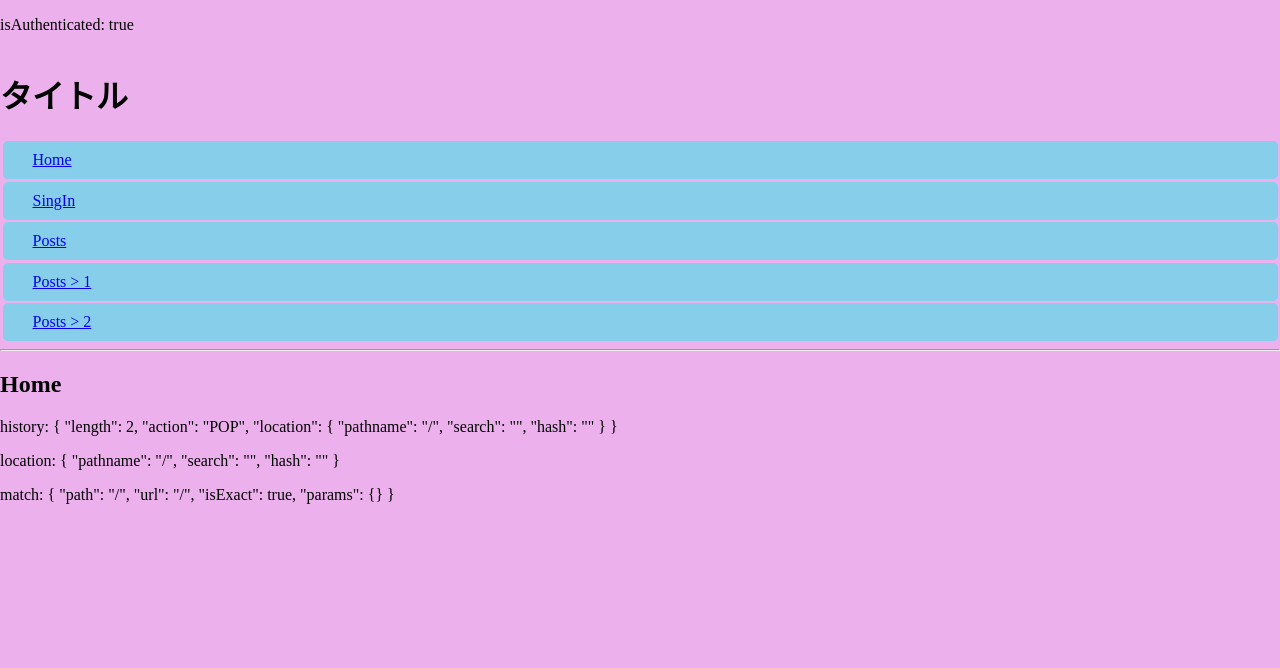
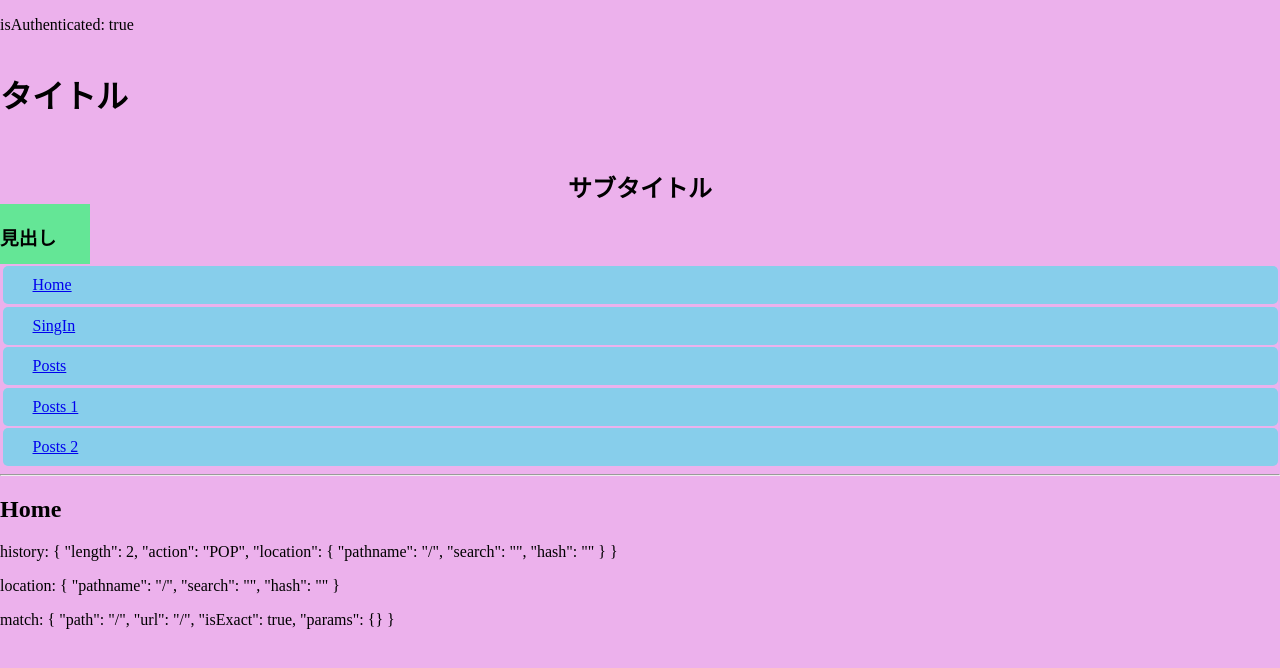
Before and after one commit to kenriki/react-study, a React (Create React App) app: page / in a window 1280 px wide. Shown: the top 668 px of the page. Built offline with nearby package versions, Linux system fonts and the light colour scheme.

Commit message:
emotion/css 追加 | コンポーネントサンプルコード追加

```diff
--- a/package.json
+++ b/package.json
@@ -4,6 +4,8 @@
   "private": true,
   "dependencies": {
     "@babel/core": "7.12.3",
+    "@emotion/css": "^11.1.3",
+    "@emotion/react": "^11.4.0",
     "@material-ui/core": "^4.11.4",
     "@pmmmwh/react-refresh-webpack-plugin": "0.4.3",
     "@svgr/webpack": "5.5.0",
--- a/src/App.js
+++ b/src/App.js
@@ -10,6 +10,7 @@ import { CSVLink } from "react-csv";
 
 import { Grid } from '@material-ui/core';
 import About from './components/About';
+import Sample from './components/Sample';
 import Header from './components/Header';
 import Home from './pages/home/home.component'
 import Posts from './pages/posts/posts.component'
@@ -26,6 +27,7 @@ const App = () => {
         <Grid item>
           <Header />
         </Grid>
+        <Sample title="サブタイトル" />
         <Grid item container>
           <Grid sm={2} />
           <Grid xs={12} sm={8}>
@@ -49,8 +51,8 @@ const App = () => {
             <li class="btn"><Link to="/">Home</Link></li>
             <li class="btn"><Link to="/signin">SingIn</Link></li>
             <li class="btn"><Link to="/posts">Posts</Link></li>
-            <li class="btn"><Link to="/posts/1">Posts > 1</Link></li>
-            <li class="btn"><Link to="/posts/2">Posts > 2</Link></li>
+            <li class="btn"><Link to="/posts/1">Posts 1</Link></li>
+            <li class="btn"><Link to="/posts/2">Posts 2</Link></li>
           </ul>
 
           <hr />
--- /dev/null
+++ b/src/components/Sample.tsx
@@ -0,0 +1,32 @@
+import React from 'react'
+import { css } from '@emotion/css'
+
+
+export interface SampleProps {
+    title: string;
+}
+
+
+const hoge1 = css`
+    margin: 30px auto 0;
+`
+
+const subtitleStyle = css`
+  box-sizing: border-box;
+  width: 90px;
+  height: 60px;
+  background: rgb(100,230,150);
+`
+
+const Sample: React.FC<SampleProps>  = (props) => {
+    return (
+        <>
+        <h2 className={hoge1}>{props.title}</h2>
+        <div className={subtitleStyle}>
+            <h3>見出し</h3>
+        </div>
+        </>
+    )
+}
+
+export default Sample
```
Also changed, not shown: src/sample.ts (deleted), 1 other file (tests, documents, lock files or other folders).
